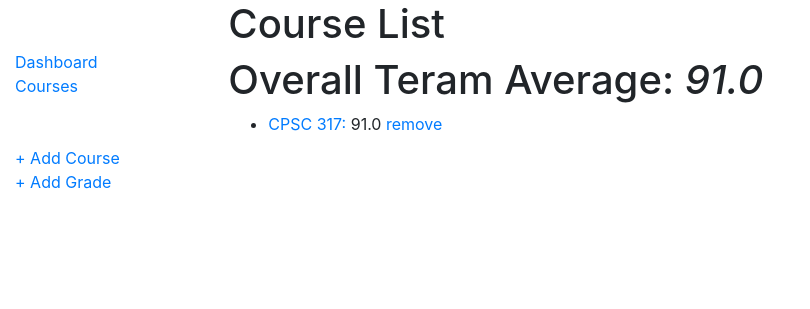
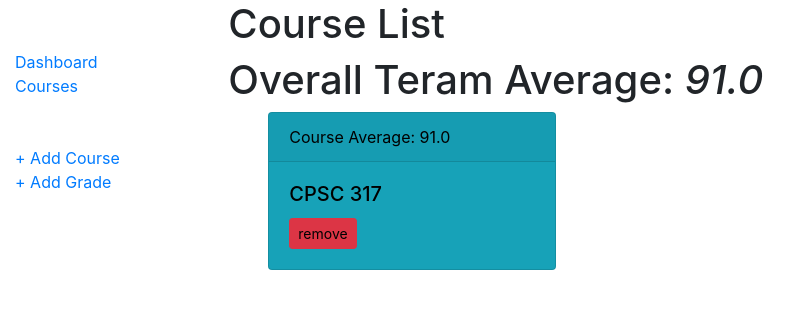
Before and after one commit to AmirNaghibi/ClassChamp, a Django app: page /dashboard/courses/ in a window 1280 px wide. Shown: the top 309 px of the page, without its empty margins (0-810 px from the left). Run offline with Django 3.2, Linux system fonts and the light colour scheme; data comes from the database, SQL or seed files in the repository; some libraries are stand-ins or nearby versions.

Commit message:
added card for each course

```diff
--- a/dashboard/templates/courses.html
+++ b/dashboard/templates/courses.html
@@ -6,9 +6,15 @@
     <h1>Overall Teram Average: <i>{{ term_avrg }}</i></h1>
     <ul>
       {% for key, value in course_avrg.items %}
-        <li>
-          <a href="{{ key.get_absolute_url }}">{{ key.name }}: </a> {{ value }}   <a href="delete/{{ key.id }}">remove</a>
-        </li>
+      <a href="{{ key.get_absolute_url }}" style="color: black">
+      <div class="card text-white bg-info mb-3" style="max-width: 18rem;">
+        <div class="card-header">Course Average: {{ value }}</div>
+        <div class="card-body">
+          <h5 class="card-title">{{ key.name }}</h5>
+          <p class="card-text"><button type="button" class="btn btn-danger btn-sm"><a href="delete/{{ key.id }}" style="color: black">remove</a></button></p>
+        </div>
+      </div>
+      </a>
       {% endfor %}
     </ul>
   {% else %}
```
